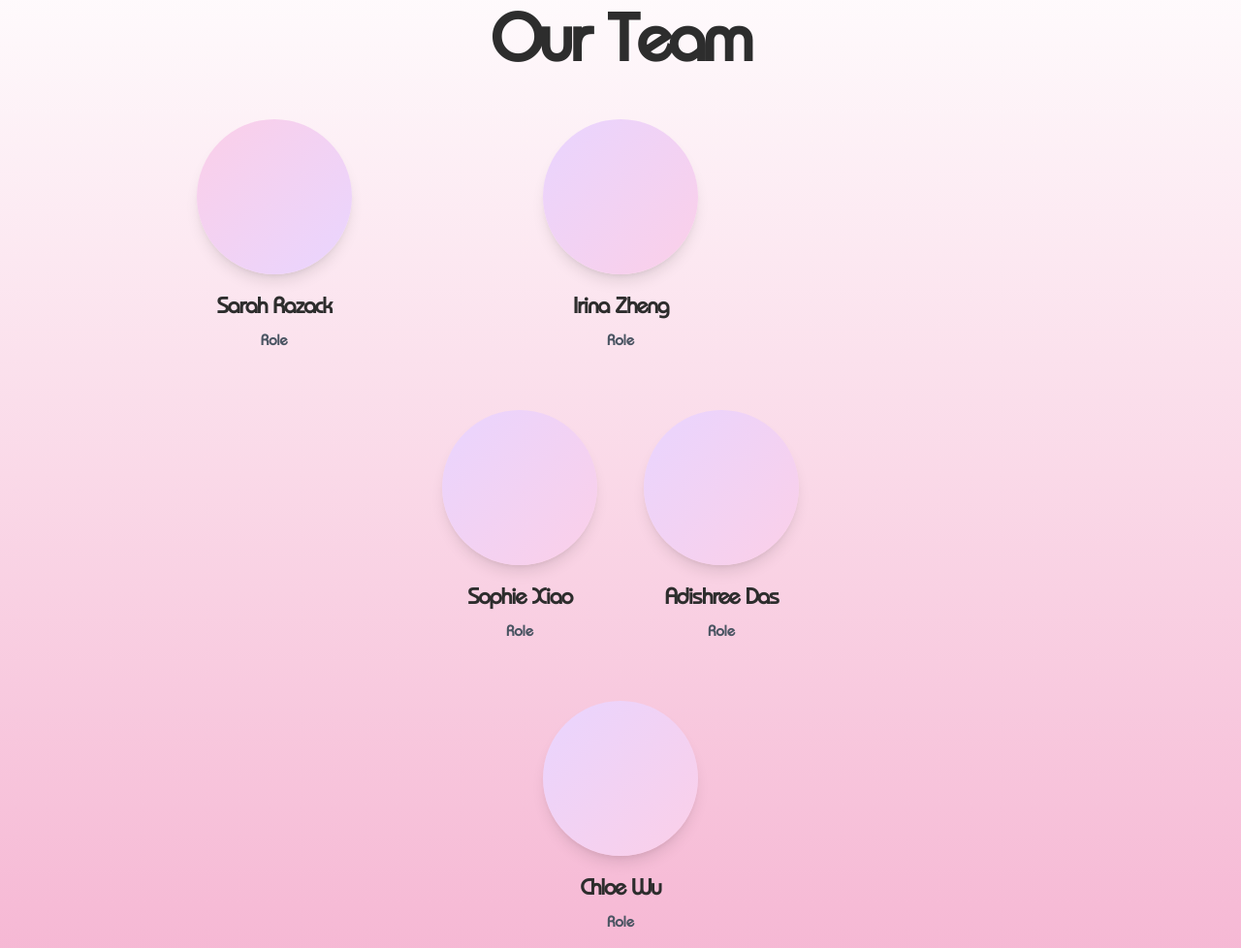
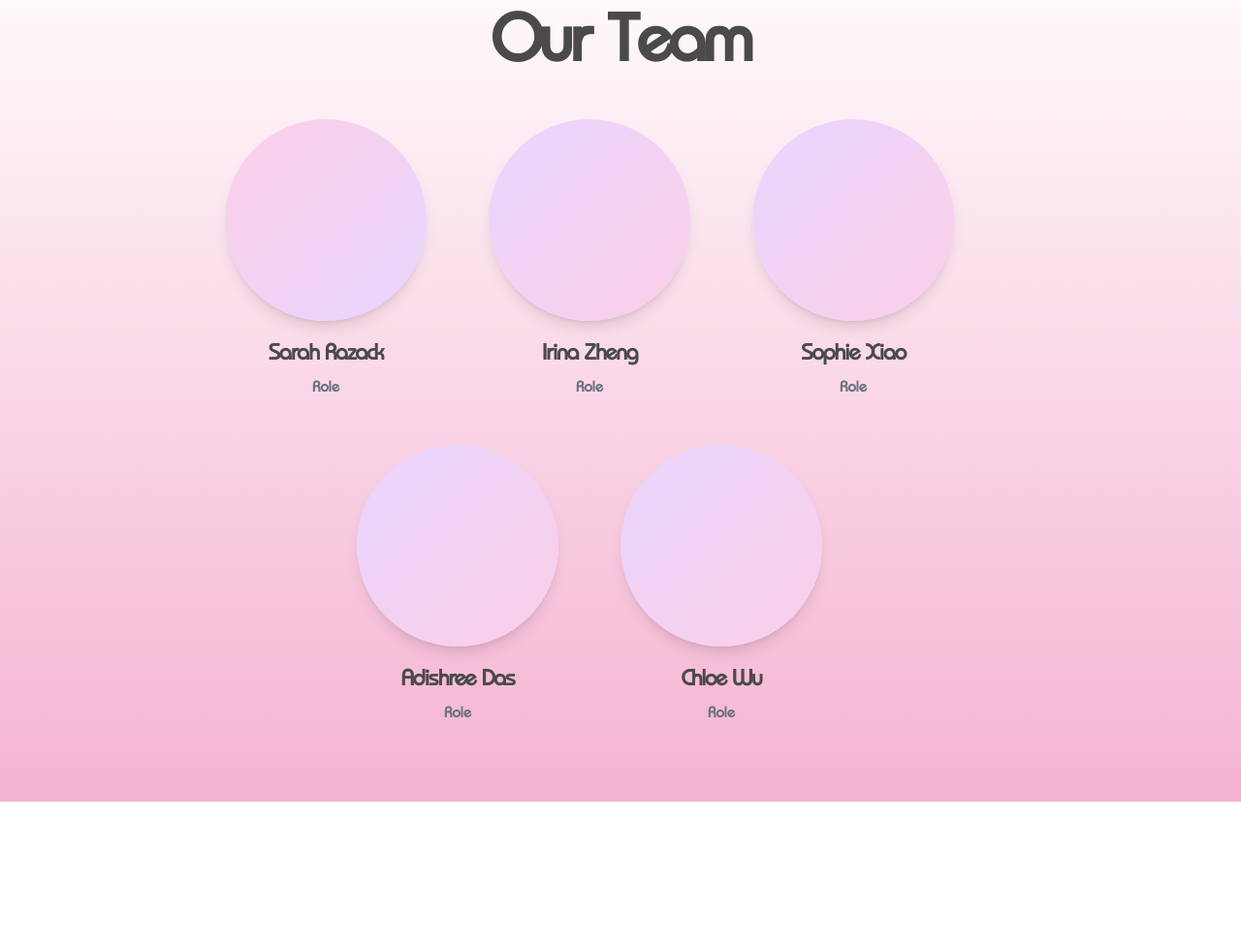
Before and after one commit to dasadishree/ovra, a plain HTML site: page who-we-are.html in a window 1280 px wide. Shown: the part 637-1615 px from the top of the page at 97% size. After the commit the page ends 1464 px from the top, so only its background shows below. Drawn offline with nearby package versions, Linux system fonts and the light colour scheme; a web font is replaced by a local one.

Commit message:
fixed hamburger & team

```diff
--- a/style.css
+++ b/style.css
@@ -15,9 +15,16 @@
 }
 body{
     background-image: linear-gradient(#fafafa, #f7d7e3);
-    color: #2d2d2d;
+    color: #4a4a4a;
     font-family: "BauhausRegular", sans-serif;
     min-height: 100vh;
+}
+
+h1, h2, h3, h4, h5, h6, p, span, a, li, div {
+    color: inherit;
+}
+.text-black, [style*="color: black"], [style*="color: #000"] {
+    color: #4a4a4a !important;
 }
 
 /* responsive button styles */
@@ -210,12 +217,11 @@ body{
     }
 }
 
-/* Hero Section with Video Background */
+/* hero style*/
 .hero-section {
     position: relative;
     width: 100%;
 }
-
 .hero-video {
     position: absolute;
     top: 50%;
@@ -234,8 +240,6 @@ body{
     /* Subtle aesthetic effects */
     filter: brightness(0.85) contrast(1.1) saturate(1.2);
 }
-
-/* Gradient overlay for better text readability and aesthetic appeal */
 .hero-overlay {
     position: absolute;
     top: 0;
@@ -252,7 +256,6 @@ body{
     /* Add subtle animation for visual interest */
     animation: overlayPulse 8s ease-in-out infinite;
 }
-
 @keyframes overlayPulse {
     0%, 100% {
         opacity: 0.6;
@@ -261,8 +264,6 @@ body{
         opacity: 0.8;
     }
 }
-
-/* Additional aesthetic layer - subtle vignette effect */
 .hero-section::before {
     content: '';
     position: absolute;
@@ -279,15 +280,11 @@ body{
     z-index: 2;
     pointer-events: none;
 }
-
-/* Ensure content is above video and overlays */
 .hero-content,
 .hero-buttons {
     position: relative;
     z-index: 10;
 }
-
-/* Enhanced text shadow for better readability */
 .hero-content h1 {
     text-shadow:
         0 2px 10px rgba(0, 0, 0, 0.3),
@@ -295,7 +292,6 @@ body{
         0 0 30px rgba(139, 92, 246, 0.3);
     animation: textGlow 3s ease-in-out infinite alternate;
 }
-
 @keyframes textGlow {
     0% {
         text-shadow:
@@ -310,8 +306,6 @@ body{
             0 0 40px rgba(139, 92, 246, 0.5);
     }
 }
-
-/* Responsive adjustments for video */
 @media (max-width: 768px) {
     .hero-video {
         filter: brightness(0.8) contrast(1.15) saturate(1.15);
@@ -326,3 +320,61 @@ body{
         );
     }
 }
+
+/* team section*/
+.team-grid {
+    display: grid;
+    justify-items: center;
+    justify-content: center;
+}
+@media (max-width: 767px) {
+    .team-grid > :nth-child(1) {
+        grid-column: 1;
+    }
+    .team-grid > :nth-child(2) {
+        grid-column: 2;
+    }
+    .team-grid > :nth-child(3) {
+        grid-column: 1;
+    }
+    .team-grid > :nth-child(4) {
+        grid-column: 2;
+    }
+    .team-grid > :nth-child(5) {
+        grid-column: 1 / -1;
+    }
+}
+@media (min-width: 768px) and (max-width: 1023px) {
+    .team-grid > :nth-child(4) {
+        grid-column: 1;
+    }
+    .team-grid > :nth-child(5) {
+        grid-column: 2;
+    }
+}
+@media (min-width: 1024px) {
+    .team-grid {
+        display: grid !important;
+        grid-template-columns: 1fr repeat(4, auto) 1fr !important;
+        justify-items: center;
+        max-width: 100%;
+        gap: 3rem 4rem !important;
+    }
+    .team-grid > :nth-child(1) {
+        grid-column: 2;
+    }
+    .team-grid > :nth-child(2) {
+        grid-column: 3;
+    }
+    .team-grid > :nth-child(3) {
+        grid-column: 4;
+    }
+    .team-grid > :nth-child(4) {
+        grid-column: 2;
+        transform: translateX(calc(50% + 2rem));
+    }
+    .team-grid > :nth-child(5) {
+        grid-column: 3;
+        transform: translateX(calc(50% + 2rem));
+    }
+}
--- a/who-we-are.html
+++ b/who-we-are.html
@@ -14,7 +14,7 @@
                 <a href="index.html"><h3 class="font-bold text-xl md:text-2xl lg:text-3xl xl:text-4xl 2xl:text-5xl tracking-tighter">OVRA</h3></a>
             </div>
 
-            <!-- Desktop Navigation -->
+            <!-- desktop navbar  -->
             <ul class="hidden md:flex items-center gap-6 lg:gap-8 xl:gap-10 2xl:gap-12">
                 <li class="text-sm lg:text-base xl:text-lg 2xl:text-xl font-extrabold tracking-widest cursor-pointer hover:opacity-60"><a href="who-we-are.html">WHO WE ARE</a></li>
                 <li class="text-sm lg:text-base xl:text-lg 2xl:text-xl font-extrabold tracking-widest cursor-pointer hover:opacity-60"><a href="news-events.html">NEWS & EVENTS</a></li>
@@ -37,14 +37,14 @@
                 <a href="https://www.instagram.com/ovra.health/" target="_blank"><button class="nav-btn">Join</button></a>
             </div>
 
-            <!-- Hamburger Menu Button (Mobile) -->
+            <!-- mobile hamburger-->
             <button id="mobile-menu-button" class="md:hidden flex flex-col gap-1.5 p-2" aria-label="Toggle menu">
                 <span class="w-6 h-0.5 bg-gray-800 transition-all duration-300"></span>
                 <span class="w-6 h-0.5 bg-gray-800 transition-all duration-300"></span>
                 <span class="w-6 h-0.5 bg-gray-800 transition-all duration-300"></span>
             </button>
 
-            <!-- Mobile Menu -->
+            <!--mobile side menu-->
             <div id="mobile-menu" class="hidden fixed inset-0 bg-white z-50 flex flex-col pt-20 px-6 transform translate-x-full transition-transform duration-300 md:hidden overflow-y-auto">
                 <ul class="flex flex-col gap-6 mb-8">
                     <li class="text-xl font-extrabold tracking-widest"><a href="who-we-are.html" class="block py-2">WHO WE ARE</a></li>
@@ -55,6 +55,10 @@
                     <a href="https://www.instagram.com/ovra.health/" target="_blank" class="flex items-center gap-3 py-3 border-b border-gray-200">
                         <img src="ig.png" alt="Instagram" class="w-6 h-6">
                         <span class="font-bold">Instagram</span>
+                    </a>
+                    <a href="/" target="_blank" class="flex items-center gap-3 py-3 border-b border-gray-200">
+                        <img src="https://static.thenounproject.com/png/1156284-200.png" class="w-6 h-6">
+                        <span class="font-bold">Chatbot</span>
                     </a>
                     <a href="https://gofund.me/160490e01" target="_blank" class="nav-btn text-center">Donate</a>
                     <a href="https://www.instagram.com/ovra.health/" target="_blank" class="nav-btn text-center">Join</a>
@@ -67,7 +71,7 @@
             <div class="max-w-7xl mx-auto flex flex-col md:flex-row items-center gap-12 md:gap-16">
                 <div class="flex-1">
                     <h2 class="text-5xl md:text-7xl font-bold mb-6 tracking-tighter">We are Ovra.</h2>
-                    <p class="text-lg md:text-xl leading-relaxed text-gray-700 max-w-2xl">
+                    <p class="text-lg md:text-xl leading-relaxed text-gray-500 max-w-2xl">
                         Ovra is an organization dedicated to supporting women's reproductive health, through advocacy and projects like the manufacturing and distribution of eco-friendly pads.
                     </p>
                 </div>
@@ -81,49 +85,46 @@
         <section class="py-20 px-10 md:px-20" style="background: linear-gradient(to bottom, #ffffff, #f5b3d1);">
             <div class="max-w-7xl mx-auto">
                 <h2 class="text-5xl md:text-7xl font-bold mb-12 tracking-tighter text-center">Our Team</h2>
-                <div class="flex flex-col items-center">
-                    <div class="grid grid-cols-2 md:grid-cols-3 gap-8 md:gap-12 mb-8 md:mb-12 w-full max-w-5xl">
+                <div class="flex flex-col items-center w-full">
+                    <div class="team-grid grid grid-cols-2 md:grid-cols-3 lg:grid-cols-4 xl:grid-cols-4 gap-6 md:gap-8 lg:gap-10 xl:gap-12 w-full max-w-7xl justify-items-center">
                         <div class="flex flex-col items-center text-center">
-                            <div class="w-40 h-40 rounded-full bg-gradient-to-br from-pink-200 to-purple-200 mb-4 flex items-center justify-center shadow-lg">
+                            <div class="w-32 h-32 sm:w-36 sm:h-36 md:w-40 md:h-40 lg:w-48 lg:h-48 xl:w-52 xl:h-52 2xl:w-56 2xl:h-56 rounded-full bg-gradient-to-br from-pink-200 to-purple-200 mb-3 md:mb-4 flex items-center justify-center shadow-lg">
                                 <span class="text-6xl"></span>
                             </div>
-                            <h3 class="text-2xl font-bold mb-2 tracking-tighter">Sarah Razack</h3>
-                            <p class="text-gray-600 font-semibold mb-3">Role</p>
+                            <h3 class="text-lg sm:text-xl md:text-2xl font-bold mb-1 md:mb-2 tracking-tighter">Sarah Razack</h3>
+                            <p class="text-sm md:text-base text-gray-500 font-semibold">Role</p>
                         </div>
 
                         <div class="flex flex-col items-center text-center">
-                            <div class="w-40 h-40 rounded-full bg-gradient-to-br from-purple-200 to-pink-200 mb-4 flex items-center justify-center shadow-lg">
+                            <div class="w-32 h-32 sm:w-36 sm:h-36 md:w-40 md:h-40 lg:w-48 lg:h-48 xl:w-52 xl:h-52 2xl:w-56 2xl:h-56 rounded-full bg-gradient-to-br from-purple-200 to-pink-200 mb-3 md:mb-4 flex items-center justify-center shadow-lg">
                                 <span class="text-6xl"></span>
                             </div>
-                            <h3 class="text-2xl font-bold mb-2 tracking-tighter">Irina Zheng</h3>
-                            <p class="text-gray-600 font-semibold mb-3">Role</p>
-                        </div>
-                    </div>
-
-                    <div class="flex flex-col items-center w-full">
-                        <div class="grid grid-cols-2 md:grid-cols-2 gap-8 md:gap-12 mb-8 md:mb-12">
-                            <div class="flex flex-col items-center text-center">
-                                <div class="w-40 h-40 rounded-full bg-gradient-to-br from-purple-200 to-pink-200 mb-4 flex items-center justify-center shadow-lg">
-                                    <span class="text-6xl"></span>
-                                </div>
-                                <h3 class="text-2xl font-bold mb-2 tracking-tighter">Sophie Xiao</h3>
-                                <p class="text-gray-600 font-semibold mb-3">Role</p>
-                            </div>
-                            <div class="flex flex-col items-center text-center">
-                                <div class="w-40 h-40 rounded-full bg-gradient-to-br from-purple-200 to-pink-200 mb-4 flex items-center justify-center shadow-lg">
-                                    <span class="text-6xl"></span>
-                                </div>
-                                <h3 class="text-2xl font-bold mb-2 tracking-tighter">Adishree Das</h3>
-                                <p class="text-gray-600 font-semibold mb-3">Role</p>
-                            </div>
+                            <h3 class="text-lg sm:text-xl md:text-2xl font-bold mb-1 md:mb-2 tracking-tighter">Irina Zheng</h3>
+                            <p class="text-sm md:text-base text-gray-500 font-semibold">Role</p>
                         </div>
 
                         <div class="flex flex-col items-center text-center">
-                            <div class="w-40 h-40 rounded-full bg-gradient-to-br from-purple-200 to-pink-200 mb-4 flex items-center justify-center shadow-lg">
+                            <div class="w-32 h-32 sm:w-36 sm:h-36 md:w-40 md:h-40 lg:w-48 lg:h-48 xl:w-52 xl:h-52 2xl:w-56 2xl:h-56 rounded-full bg-gradient-to-br from-purple-200 to-pink-200 mb-3 md:mb-4 flex items-center justify-center shadow-lg">
                                 <span class="text-6xl"></span>
                             </div>
-                            <h3 class="text-2xl font-bold mb-2 tracking-tighter">Chloe Wu</h3>
-                            <p class="text-gray-600 font-semibold mb-3">Role</p>
+                            <h3 class="text-lg sm:text-xl md:text-2xl font-bold mb-1 md:mb-2 tracking-tighter">Sophie Xiao</h3>
+                            <p class="text-sm md:text-base text-gray-500 font-semibold">Role</p>
+                        </div>
+
+                        <div class="flex flex-col items-center text-center">
+                            <div class="w-32 h-32 sm:w-36 sm:h-36 md:w-40 md:h-40 lg:w-48 lg:h-48 xl:w-52 xl:h-52 2xl:w-56 2xl:h-56 rounded-full bg-gradient-to-br from-purple-200 to-pink-200 mb-3 md:mb-4 flex items-center justify-center shadow-lg">
+                                <span class="text-6xl"></span>
+                            </div>
+                            <h3 class="text-lg sm:text-xl md:text-2xl font-bold mb-1 md:mb-2 tracking-tighter">Adishree Das</h3>
+                            <p class="text-sm md:text-base text-gray-500 font-semibold">Role</p>
+                        </div>
+
+                        <div class="flex flex-col items-center text-center">
+                            <div class="w-32 h-32 sm:w-36 sm:h-36 md:w-40 md:h-40 lg:w-48 lg:h-48 xl:w-52 xl:h-52 2xl:w-56 2xl:h-56 rounded-full bg-gradient-to-br from-purple-200 to-pink-200 mb-3 md:mb-4 flex items-center justify-center shadow-lg">
+                                <span class="text-6xl"></span>
+                            </div>
+                            <h3 class="text-lg sm:text-xl md:text-2xl font-bold mb-1 md:mb-2 tracking-tighter">Chloe Wu</h3>
+                            <p class="text-sm md:text-base text-gray-500 font-semibold">Role</p>
                         </div>
                     </div>
                 </div>
```
Also changed, not shown: get-involved.html (+10 -6 lines), index.html (+14 -17 lines), news-events.html (+9 -9 lines), script.js (+5 -16 lines), 1 other file.
